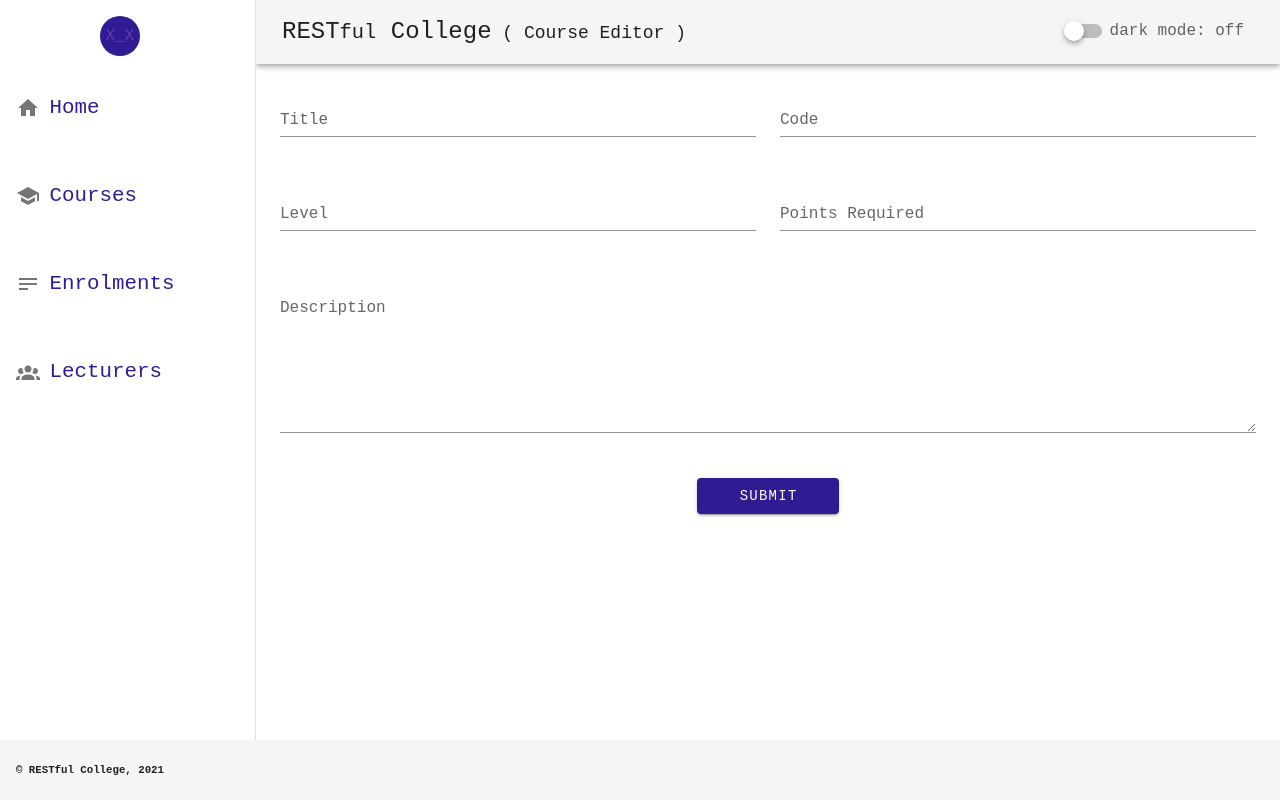
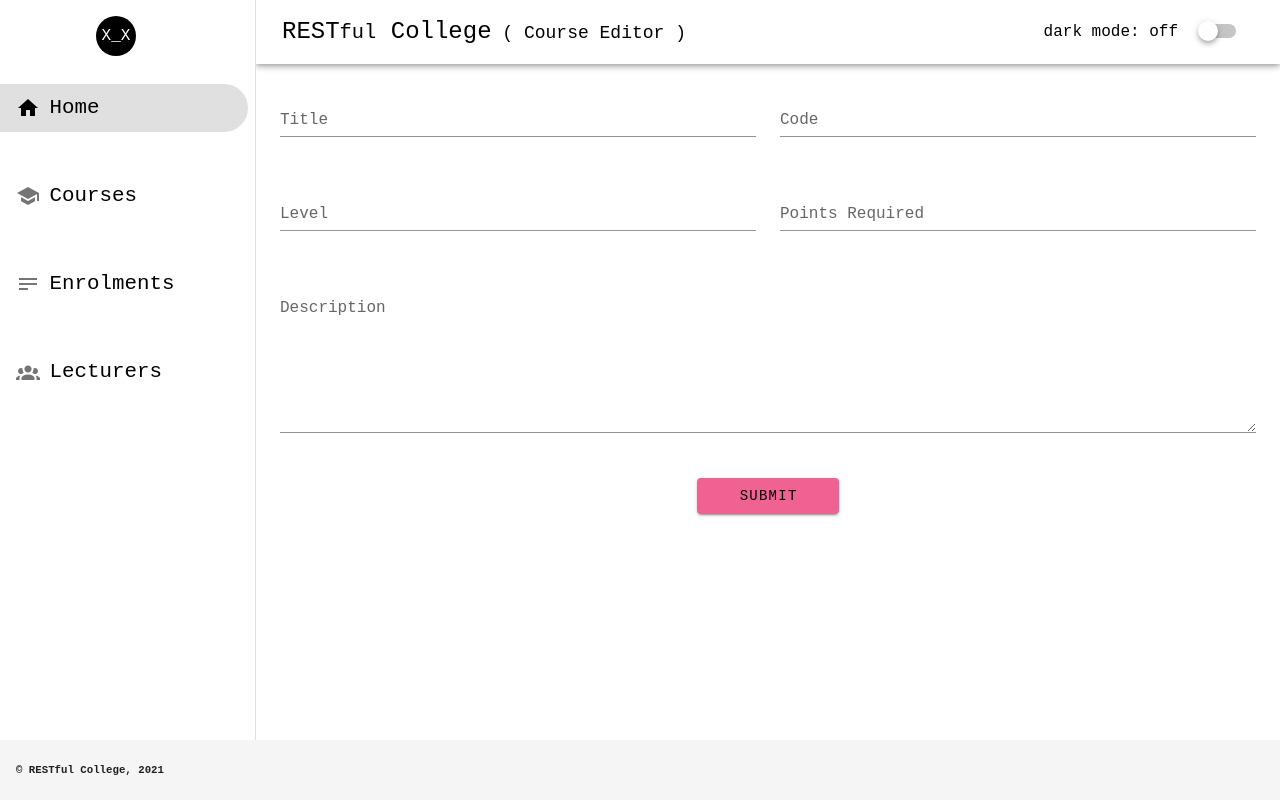
Before and after one commit to Mangoshi/RESTfulCollege, a Vue app: page /courses/edit/1 in a window 1280 px wide. Built offline with nearby package versions, Linux system fonts and the light colour scheme; no server answers.

Commit message:
Did a load of styling - Also added a data iterator to lecturers index

```diff
--- a/src/App.vue
+++ b/src/App.vue
@@ -2,17 +2,26 @@
 	<div>
 		<v-app class="spacemono">
 
-			<v-navigation-drawer v-model="drawer" app permanent expand-on-hover>
-				<v-list>
+			<!-- Side Bar -->
 
+			<v-navigation-drawer
+			v-model="drawer"
+			app
+			permanent
+			expand-on-hover
+			color="secondary"
+			>
+				<v-list shaped>
 					<v-list-item class="d-flex justify-center mb-5">
 						<v-list-item-avatar
 							color="primary"
-							class="accent--text">
+							class="secondary--text">
 							X_X
 						</v-list-item-avatar>
 					</v-list-item>
-
+					<v-list-item-group
+						v-model="selectedItem"
+						color="primary">
 						<v-list-item class="mb-10">
 							<router-link to="/"><v-icon>mdi-home</v-icon></router-link>&nbsp;
 							<router-link to="/" class="sideLink">Home</router-link>
@@ -32,31 +41,42 @@
 							<router-link :to="{name: 'All Lecturers'}"><v-icon>mdi-account-group</v-icon></router-link>&nbsp;
 							<router-link :to="{name: 'All Lecturers'}" class="sideLink">Lecturers</router-link>
 						</v-list-item>
-
+					</v-list-item-group>
 				</v-list>
 			</v-navigation-drawer>
 
-			<v-app-bar app>
+			<!-- Navigation Bar -->
 
+			<v-app-bar
+			app
+			color="secondary"
+			class="primary--text"
+			>
 				<v-toolbar-title class="navTitle">
 					<span class="rc1">REST</span><span class="rc2">ful</span> College<span class="rc3">&nbsp;(&nbsp;{{ currentRouteName }}&nbsp;)</span>
 				</v-toolbar-title>
 
 				<v-spacer></v-spacer>
+
+				<label for="v-switch" class="mr-5">dark mode: {{ switchLabel }}</label>
 				<v-switch
 					:value="darkMode"
 					@change="toggleDarkMode"
-					:label="`dark mode: ${switchLabel}`"
 					class="mt-5 mr-5">
 				</v-switch>
-				<v-btn v-if="$store.state.loggedIn" @click="logout()" class="v-btn primary">Log Out</v-btn>
+
+				<v-btn v-if="$store.state.loggedIn" @click="logout()" class="v-btn accent black--text">Log Out</v-btn>
 			</v-app-bar>
+
+			<!-- Router View -->
 
 			<v-main>
 				<v-container fluid>
 					<router-view></router-view>
 				</v-container>
 			</v-main>
+
+			<!-- Footer -->
 
 			<MyFooter />
 
@@ -72,7 +92,8 @@ import { mapState } from 'vuex'
 export default {
 	name: "App",
 	data: () => ({
-		darkMode: false
+		darkMode: false,
+		selectedItem: 0
 	}),
 	components: {
 		MyFooter,
@@ -116,10 +137,10 @@ export default {
 		font-weight: 700;
 	}
 	.router-link-exact-active *{
-        color: aqua !important;
+        color: deeppink !important;
     }
 	.router-link-exact-active {
-        color: aqua !important;
+        color: deeppink !important;
     }
 	.navTitle{
 		font-size: 1.5em !important;
--- a/src/pages/courses/Edit.vue
+++ b/src/pages/courses/Edit.vue
@@ -43,7 +43,7 @@
 			<v-row>
 				<v-spacer></v-spacer>
 				<v-col cols="2" md="2">
-					<v-btn block color="primary" class="white--text">
+					<v-btn block color="accent" class="black--text">
 						Submit
 					</v-btn>
 				</v-col>
--- a/src/pages/courses/Index.vue
+++ b/src/pages/courses/Index.vue
@@ -9,7 +9,8 @@
 				sm="4">
 					<v-card
 					elevation="2"
-					outlined>
+					outlined
+					color="secondary">
 						<v-img
 						:src="`https://via.placeholder.com/600x200/000/999/?text=${course.title}`"
 						height="200px"
@@ -86,9 +87,7 @@ export default {
 <!--#00FFFF #FFD600 #FF0000-->
 
 <style>
-	.btnGroup{
-		background-color: black;
-	}
+
 	.viewBtn{
 		color: #00FFFF !important;
 		border-color: #00FFFF !important;
--- a/src/pages/lecturers/Index.vue
+++ b/src/pages/lecturers/Index.vue
@@ -1,13 +1,72 @@
 <template>
-	<v-col>
-		<h2>Welcome to the Lecturers Index page</h2>
-		<p
-		v-for="lecturer in lecturers"
-		:key="lecturer.id"
+	<v-container fluid>
+		<v-switch
+			v-model="singleExpand"
+			label="Expand Single Item"
+		></v-switch>
+		<v-data-iterator
+			:items="lecturers"
+			item-key="id"
+			:items-per-page="12"
+			:single-expand="singleExpand"
+			hide-default-footer
 		>
-		<router-link :to="{ name: 'Lecturer Viewer', params:{ id: lecturer.id }}"> {{ lecturer.name }} </router-link>
-		</p>
-	</v-col>
+			<template v-slot:default="{ items, isExpanded, expand }">
+			<v-row>
+				<v-col
+					v-for="item in items"
+					:key="item.id"
+					cols="12"
+					sm="6"
+					md="4"
+					lg="3"
+				>
+				<v-card>
+					<v-card-title>
+					<h4>{{ item.name }}</h4>
+					</v-card-title>
+					<v-switch
+						:input-value="isExpanded(item)"
+						:label="isExpanded(item) ? 'Expanded' : 'Closed'"
+						class="pl-4 mt-0"
+						@change="(v) => expand(item, v)"
+					></v-switch>
+					<v-divider></v-divider>
+					<v-list
+						v-if="isExpanded(item)"
+						dense
+					>
+					<v-list-item>
+						<v-list-item-content>ID:</v-list-item-content>
+						<v-list-item-content class="align-end">
+						{{ item.id }}
+						</v-list-item-content>
+					</v-list-item>
+					<v-list-item>
+						<v-list-item-content>Phone:</v-list-item-content>
+						<v-list-item-content class="align-end">
+						{{ item.phone }}
+						</v-list-item-content>
+					</v-list-item>
+					<v-list-item>
+						<v-list-item-content>Email:</v-list-item-content>
+						<v-list-item-content class="align-end">
+						{{ item.email }}
+						</v-list-item-content>
+					</v-list-item>
+					<v-list-item>
+						<v-list-item-content>Address:</v-list-item-content>
+						<v-list-item-content class="align-end">
+						{{ item.address }}
+						</v-list-item-content>
+					</v-list-item>
+					</v-list>
+				</v-card>
+				</v-col>
+			</v-row>
+			</template>
+		</v-data-iterator>
+	</v-container>
 </template>
 
 <script>
@@ -20,7 +79,8 @@ export default {
 	},
 	data(){
 		return{
-			lecturers: []
+			lecturers: [],
+			singleExpand: false,
 		}
 	},
 	mounted(){
--- a/src/plugins/vuetify.js
+++ b/src/plugins/vuetify.js
@@ -10,17 +10,17 @@ export default new Vuetify({
   theme: {
       themes: {
         light: {
-          primary: colors.deepPurple.darken4,
-          secondary: colors.deepPurple.darken1,
-          accent: colors.deepPurple.base,
+          primary: '#000',
+          secondary: '#fff',
+          accent: colors.pink.lighten2,
           info: '#00FFFF',
           warning: '#FFD600',
           error: '#FF0000',
         },
         dark: {
-          primary: colors.yellow.darken3,
-          secondary: colors.yellow.darken1,
-          accent: colors.deepOrange.base,
+          primary: '#fff',
+          secondary: '#000',
+          accent: colors.orange.base,
           info: '#00FFFF',
           warning: '#FFD600',
           error: '#FF0000',
```
Also changed, not shown: src/pages/enrolments/Index.vue (indentation only). Lines whose indentation alone changed are shown as unchanged.
